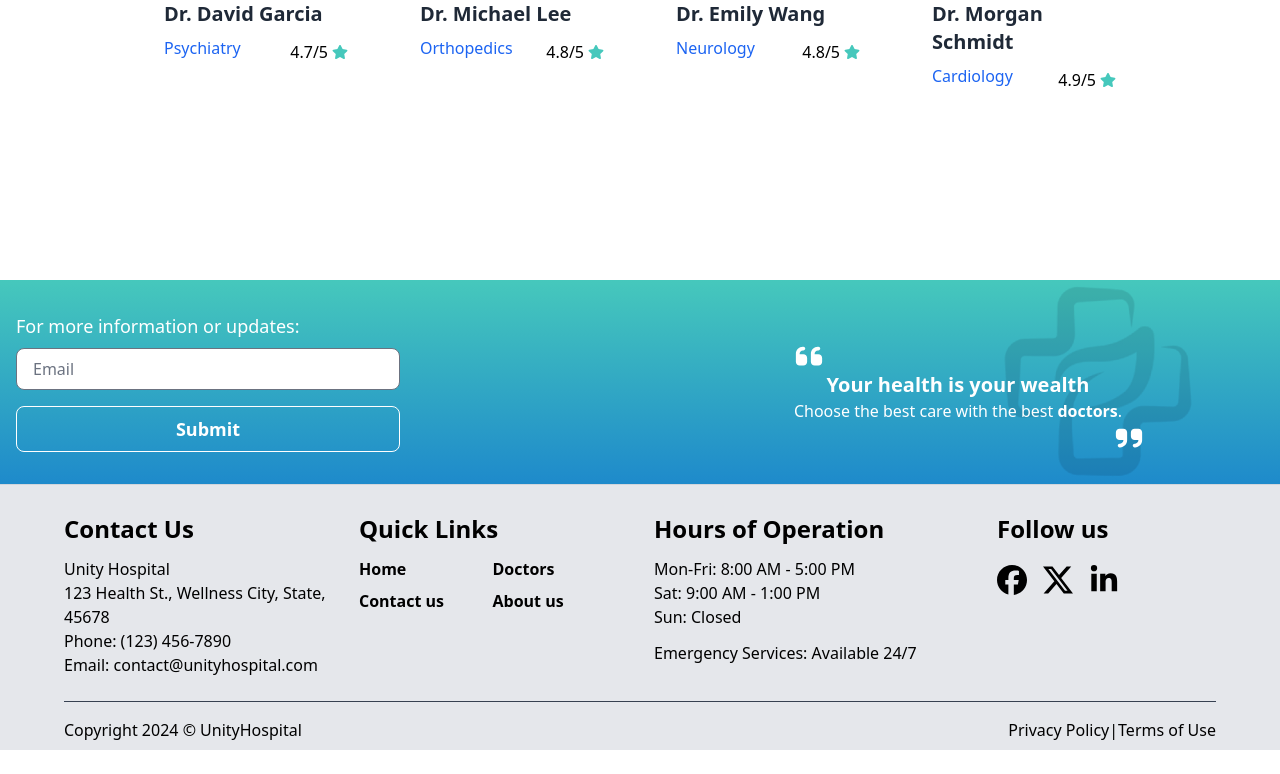
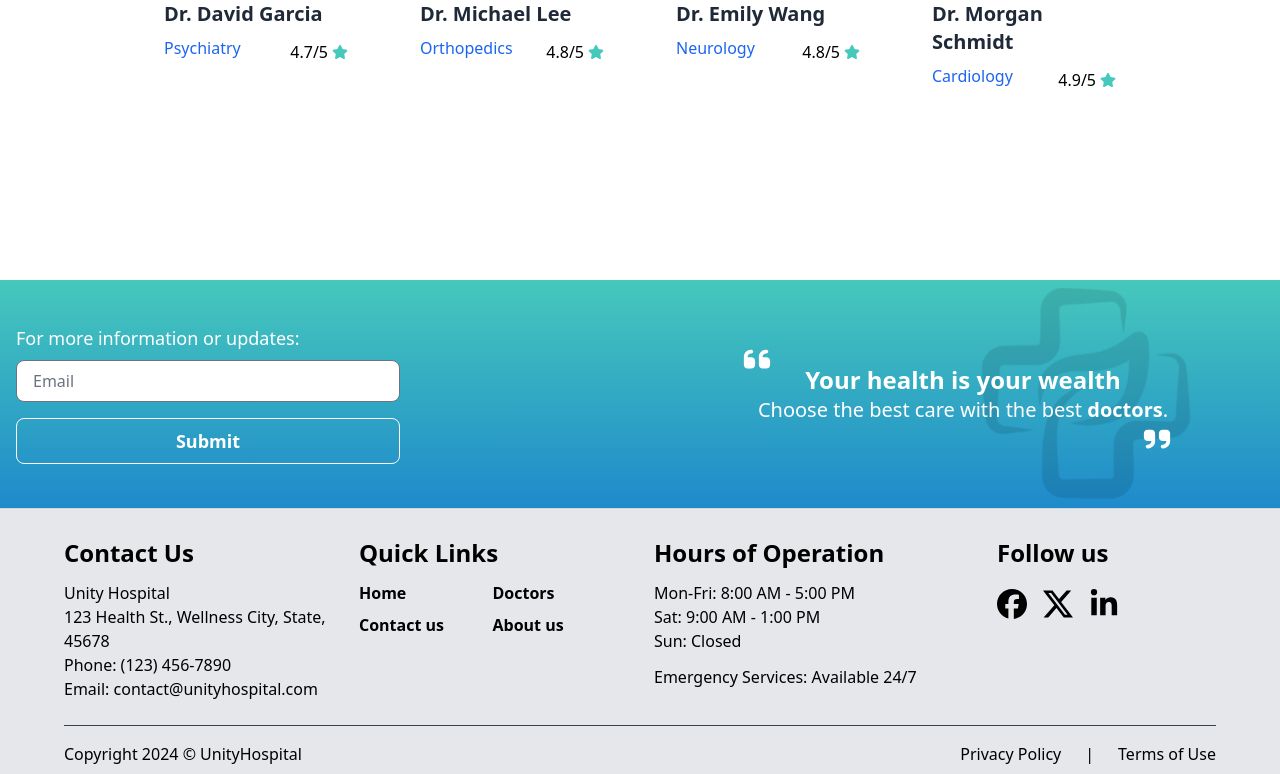
Before and after one commit to LEGENDARY-AHMED/Hospital, a React (Vite) app: page /#/Home in a window 1280 px wide. Shown: the part 3359-4133 px from the top of the page. Before the commit the page ends 4109 px from the top, so only its background shows below. Built offline with nearby package versions, Linux system fonts and the light colour scheme; sample sign-in values are in the browser's storage.

Commit message:
new update at footer and last section

```diff
--- a/src/component/Doctorinfo/Doctorinfo.jsx
+++ b/src/component/Doctorinfo/Doctorinfo.jsx
@@ -89,7 +89,7 @@ export default function Doctorinfo() {
 
       <section className="lg:w-[80%] w-[90%] mx-auto my-20">
         <div>
-          <h1 className="font-semibold mb-9  text-c2 text-2xl">Top Rating:</h1>
+          <h1 className="font-semibold mb-9  text-c2 text-2xl">Top Rating</h1>
         </div>
         <div className="grid md:grid-cols-3 gap-y-9 gap-x-8">
           <div>
--- a/src/component/Footer/Footer.jsx
+++ b/src/component/Footer/Footer.jsx
@@ -31,7 +31,7 @@ export default function Footer() {
                 <li className="mb-2">
                   <Link
                     to="/Home"
-                    className="text-black font-semibold hover:text-c2"
+                    className="text-black font-semibold hover:text-[#1E8ACB]"
                   >
                     Home
                   </Link>
@@ -40,7 +40,7 @@ export default function Footer() {
                 <li className="mb-2">
                   <Link
                     to="/Find-a-doctor"
-                    className="text-black  font-semibold hover:text-c2"
+                    className="text-black  font-semibold hover:text-[#1E8ACB]"
                   >
                     Doctors
                   </Link>
@@ -49,7 +49,7 @@ export default function Footer() {
                 <li className="mb-2">
                   <Link
                     to="/Contact-us"
-                    className="text-black font-semibold  hover:text-c2"
+                    className="text-black font-semibold  hover:text-[#1E8ACB]"
                   >
                     Contact us
                   </Link>
@@ -58,7 +58,7 @@ export default function Footer() {
                 <li>
                   <Link
                     to="/About-us"
-                    className="text-black font-semibold  hover:text-c2"
+                    className="text-black font-semibold  hover:text-[#1E8ACB]"
                   >
                     About us
                   </Link>
@@ -90,14 +90,14 @@ export default function Footer() {
             </div>
           </div>
 
-          <div className="border-t border-gray-700 mt-6 pt-4 xl:flex lg:flex md:flex justify-between">
+          <div className="border-t border-gray-700 mt-6 pt-4  md:flex justify-between">
             <p className="mb-2">Copyright 2024 © UnityHospital</p>
             <p>
-              <a href="#" className="text-black hover:underline">
+              <a href="#" className="text-black hover:underline mr-6 ">
                 Privacy Policy
               </a>
               |
-              <a href="#" className="text-black hover:underline">
+              <a href="#" className="text-black ml-6 hover:underline">
                 Terms of Use
               </a>
             </p>
--- a/src/component/HomePage/HomePage.jsx
+++ b/src/component/HomePage/HomePage.jsx
@@ -282,14 +282,14 @@ export default function HomePage() {
           </h2>
 
           {/* Grid Container */}
-          <div className=" grid grid-cols-2 lg:grid-cols-4 xl:grid-cols-4 md:grid-cols-3 gap-6">
+          <div className=" grid grid-cols-2 lg:grid-cols-4 xl:w-[90%] mx-auto md:grid-cols-3 gap-6">
             {/* Emergency Medicine */}
             <Link to="/field">
               <div className="relative group overflow-hidden shadow-lg">
                 <img
                   src={Mask1}
                   alt="Emergency Medicine"
-                  className="object-center h-64 w-full  transition-transform duration-300 group-hover:scale-110"
+                  className="object-center h-64 w-full transition-transform duration-300 group-hover:scale-110"
                 />
                 <div className="absolute inset-0  transition-opacity duration-300 group-hover:bg-blue-500/70 "></div>
                 <div class="absolute inset-0  bg-gradient-to-t from-gray-800/100 via-gray-800/5 to-gray-900/30 group-hover:opacity-0 transition-opacity duration-500"></div>
@@ -424,7 +424,7 @@ export default function HomePage() {
           </div>
         </div>
       </section>
-      <section className="mt-14 xl:w-[80%] lg:w-[80%] md:w-[80%] w-[90%] mx-auto">
+      <section className="mt-14 overflow-hidden md:w-[80%] w-[90%] mx-auto">
         <div className="flex justify-between">
           <h1 className="xl:text-3xl text-2xl font-bold text-[#1E8ACB] mb-9">
             Top Rated Doctors
@@ -468,9 +468,9 @@ export default function HomePage() {
           Find more Doctors
         </button>
       </section>
-      <section className="mt-36">
-        <div className="relative bg-background-gradient py-8">
-          <div className="container mx-auto grid  grid-cols-1 md:grid-cols-2 gap-6 px-4 relative z-10">
+      <section className="mt-36 overflow-hidden ">
+        <div className="relative bg-background-gradient py-11">
+          <div className="container mx-auto grid  grid-cols-1 my-7 md:my-0 md:grid-cols-2 md:gap-11  gap-14 px-4 relative z-10">
             {/* Left side: Form */}
             <div className="flex items-center justify-center xl:text-left lg:text-left  text-center ">
               <form>
@@ -488,7 +488,7 @@ export default function HomePage() {
                 />
                 <button
                   type="submit"
-                  className="xl:w-96 lg:w-96 md:w-80 w-80 py-2 border border-white text-white rounded-lg hover:bg-background-gradient  transition duration-300 text-lg font-bold"
+                  className="xl:w-96 lg:w-96 md:w-80 w-80 py-2 border border-white  hover:drop-shadow-lg text-white rounded-lg  hover:bg-blue-200/35   transition duration-300 text-lg font-bold"
                 >
                   Submit
                 </button>
@@ -496,16 +496,16 @@ export default function HomePage() {
             </div>
 
             {/* Right side: Quote */}
-            <div className="flex items-center justify-center">
+            <div className="flex items-center justify-center ">
               <div className="text-center text-white relative">
-                <FaQuoteLeft className="text-3xl" />
-                <blockquote className="text-xl font-bold">
+                <FaQuoteLeft className="text-3xl absolute -left-4 -top-5  " />
+                <blockquote className="md:text-2xl text-xl font-bold">
                   Your health is your wealth
                 </blockquote>
-                <p className="text-base">
+                <p className="md:text-xl ">
                   Choose the best care with the best <strong>doctors</strong>.
                 </p>
-                <FaQuoteRight className="text-3xl absolute lg:left-80 md:left-80 xl:left-80 left-72 overflow-hidden" />
+                <FaQuoteRight className="text-3xl absolute  md:left-96 left-[96%]  overflow-hidden" />
               </div>
             </div>
           </div>
```
